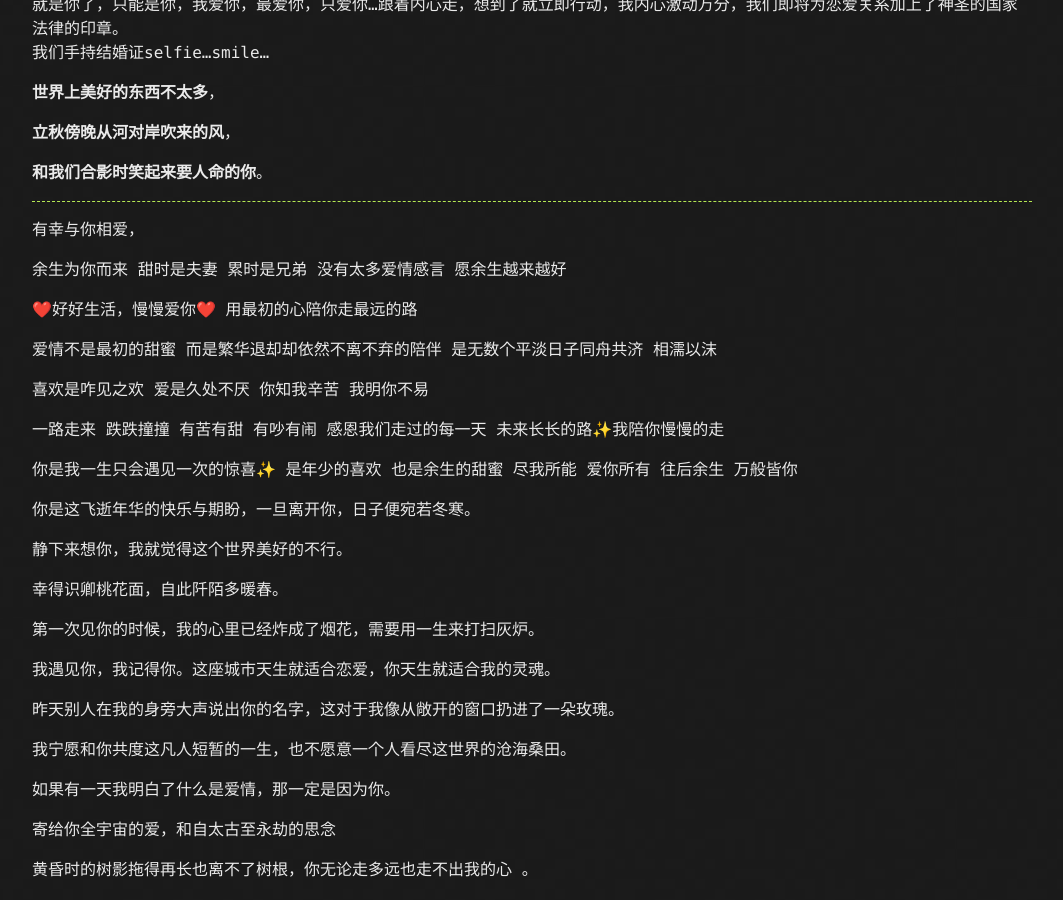
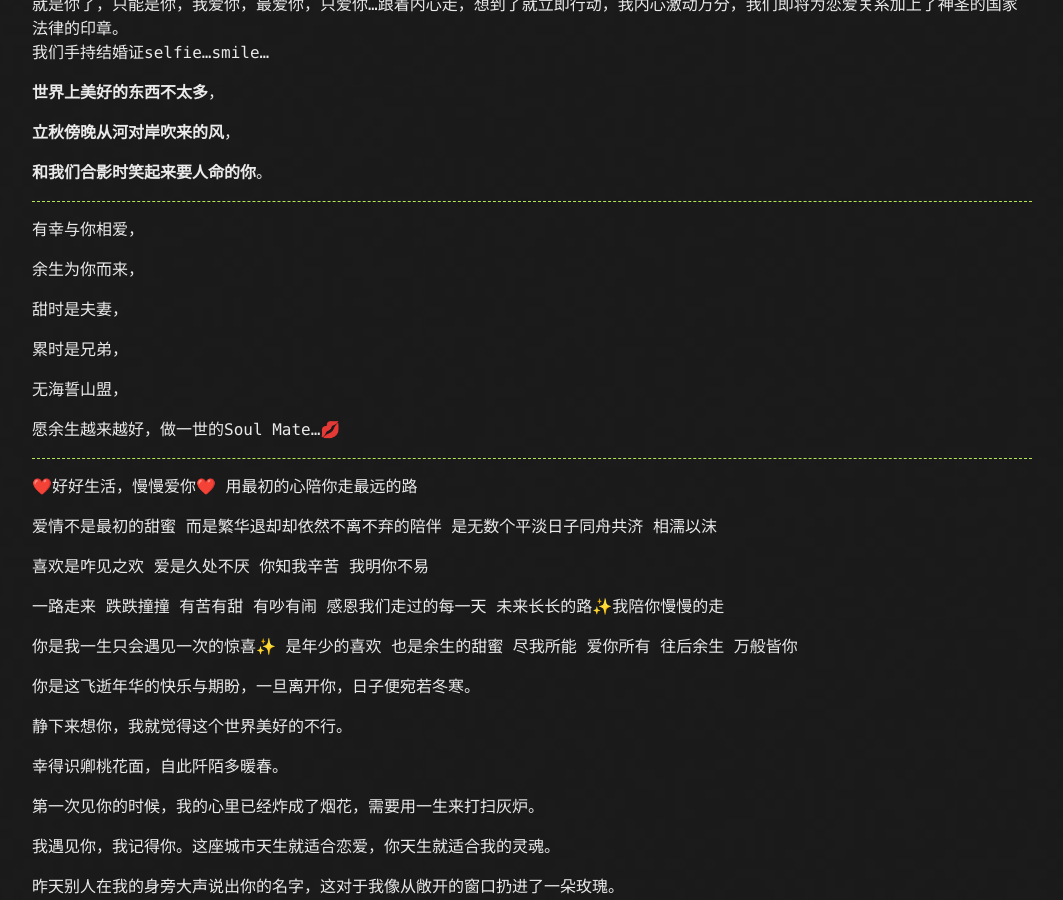
Before and after one commit to brzermr/brzermr.github.io, a Jekyll site: the page built from _posts/2022-07-21-Third-Wedding-Anniversary.md, in a window 1280 px wide and 900 px high, scrolled down 446 px. Shown: the whole window, without its empty margins (108-1171 px from the left). Built offline with Jekyll 4.4.1, drawn with Linux system fonts in a browser that asks for light colours; comment, search, counter and statistics services are not loaded.

Commit message:
Update 2022-07-21-Third-Wedding-Anniversary.md

```diff
--- a/_posts/2022-07-21-Third-Wedding-Anniversary.md
+++ b/_posts/2022-07-21-Third-Wedding-Anniversary.md
@@ -16,12 +16,17 @@
 ---
 有幸与你相爱，
 
-余生为你而来
-甜时是夫妻
-累时是兄弟
-没有太多爱情感言
-愿余生越来越好
+余生为你而来，
 
+甜时是夫妻，
+
+累时是兄弟，
+
+无海誓山盟，
+
+愿余生越来越好，做一世的Soul Mate...💋
+
+---
 ❤️好好生活，慢慢爱你❤️
 用最初的心陪你走最远的路
 
```
